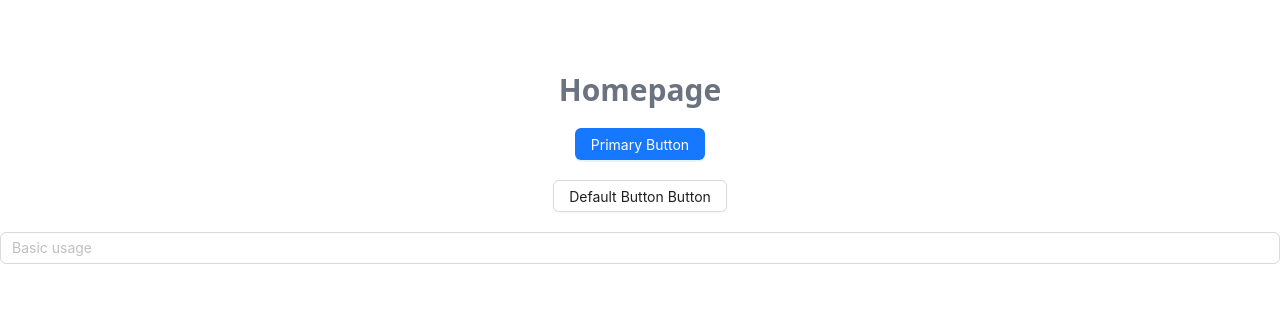
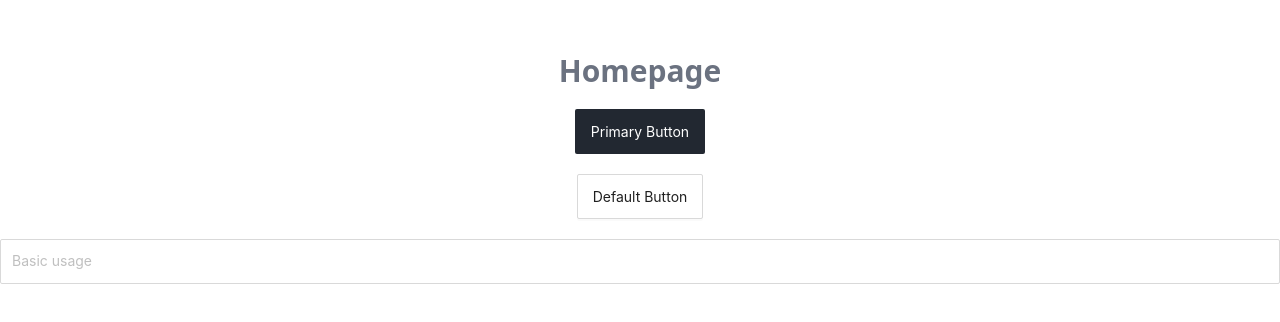
Before and after one commit to Shrey0207/NITS-EVENT-Frontend, a React (Vite) app: page / in a window 1280 px wide. Shown: the part 232-554 px from the top of the page. Built offline with nearby package versions, Linux system fonts and the light colour scheme.

Commit message:
Overide Ant design default styling

```diff
--- a/src/App.tsx
+++ b/src/App.tsx
@@ -1,13 +1,16 @@
 import { Button, Input } from "antd";
+import ThemeProvider from "./theme";
 
 function App() {
   return (
-    <div className="h-screen flex justify-center items-center flex-col gap-5">
-      <h1 className="text-gray-500 text-3xl font-bold">Homepage</h1>
-      <Button type="primary">Primary Button</Button>
-      <Button>Default Button Button</Button>
-      <Input placeholder="Basic usage" />
-    </div>
+    <ThemeProvider>
+      <div className="h-screen flex justify-center items-center flex-col gap-5">
+        <h1 className="text-gray-500 text-3xl font-bold">Homepage</h1>
+        <Button type="primary">Primary Button</Button>
+        <Button>Default Button</Button>
+        <Input placeholder="Basic usage" />
+      </div>
+    </ThemeProvider>
   );
 }
 
--- /dev/null
+++ b/src/theme/index.tsx
@@ -0,0 +1,28 @@
+import { ConfigProvider } from "antd";
+
+const ThemeProvider = ({ children }: { children: React.ReactNode }) => {
+  return (
+    <ConfigProvider
+      theme={{
+        token: {
+          colorPrimary: "#222831",
+          borderRadius: 2,
+        },
+        components: {
+          Button: {
+            controlHeight: 45,
+            controlOutline: "none",
+          },
+          Input: {
+            controlHeight: 45,
+            controlOutline: "none",
+          },
+        },
+      }}
+    >
+      {children}
+    </ConfigProvider>
+  );
+};
+
+export default ThemeProvider;
```
